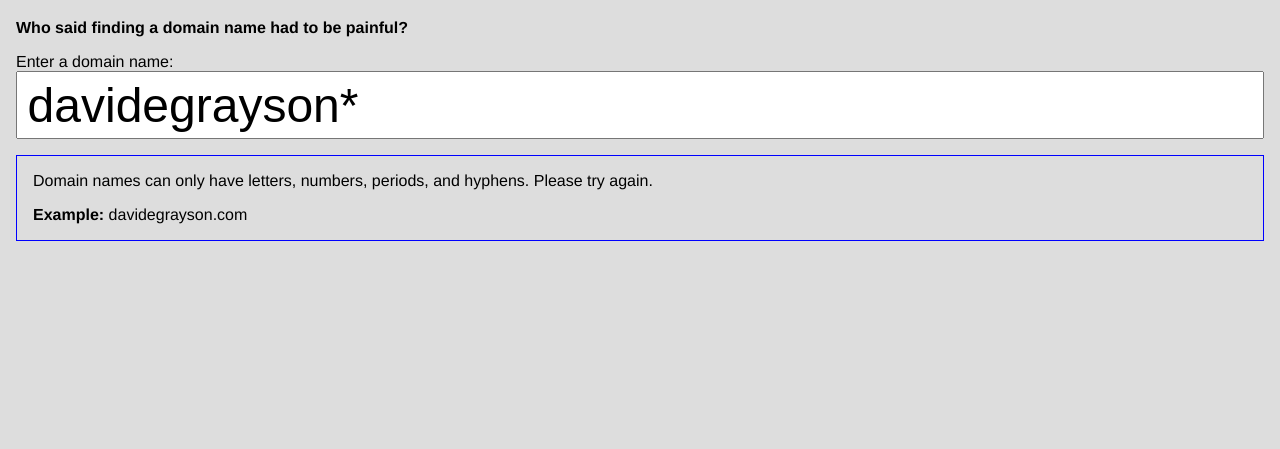
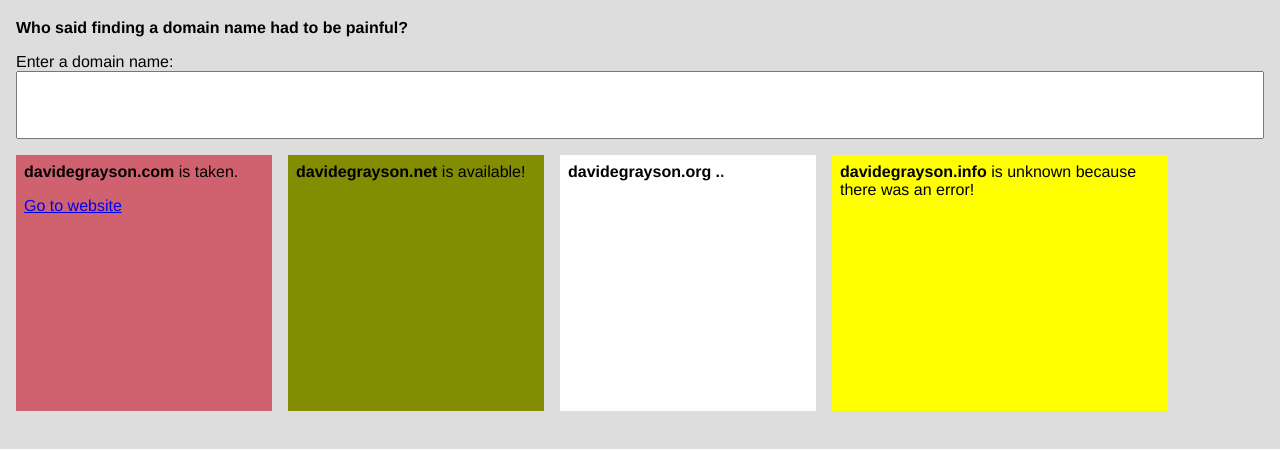
Before and after one commit to DavidEGrayson/websocketwhois, a plain HTML site: page www/index.html in a window 1280 px wide. Shown: the part 77-526 px from the top of the page. Drawn offline with nearby package versions, Linux system fonts and the light colour scheme.

Commit message:
Variable width result boxes.  Uglier colors.  'Go to website' link.

```diff
--- a/www/application.css
+++ b/www/application.css
@@ -47,7 +47,8 @@ label[for=user-input] {
 }
 
 .result {
-  width: 15em;
+  min-width: 15em;
+  max-width: 20em;
   height: 15em;
   padding: 0.5em;
   float: left;
@@ -77,11 +78,11 @@ label[for=user-input] {
 }
 
 .available {
-  background-color : green;
+  background-color: #828d02;
 }
 
 .taken {
-  background-color: red;
+  background-color: #d0626f;
 }
 
 .animatedEllipsis span {
--- a/www/application.js
+++ b/www/application.js
@@ -107,10 +107,13 @@ $(function() {
         break;
       case "taken":
         firstParagraph.appendChild(document.createTextNode(" is taken."));
+        var goToWebsite = document.createElement("a");
+        goToWebsite.href = "http://" + domainResult.name
+        goToWebsite.appendChild(document.createTextNode("Go to website"));
+        resultNode.appendChild(goToWebsite);
         break;
       case "error":
         firstParagraph.appendChild(document.createTextNode(" is unknown because there was an error!"));
-
         break;
       }
       resultArea.appendChild(resultNode);
@@ -120,19 +123,19 @@ $(function() {
   });
 
   // Uncomment the code below to make it easier to debug certain things.
+  //window.setTimeout(function() {
+  //  $("#user-input").val("davidegrayson*");
+  //  keyUpCallback();
+  //}, 500);
+
   window.setTimeout(function() {
-    $("#user-input").val("davidegrayson*");
-    keyUpCallback();
-  }, 500);
-
-  //window.setTimeout(function() {
-  //  domainResults = [
-  //    {name: "davidegrayson.com", state: "taken"},
-  //    {name: "davidegrayson.net", state: "available"},
-  //    {name: "davidegrayson.org", state: "pending"},
-  //    {name: "davidegrayson.info", state: "error"}
-  //  ]
-  //  domainResultsChangeCallbacks.fire();
-  //}, 50);
+    domainResults = [
+      {name: "davidegrayson.com", state: "taken"},
+      {name: "davidegrayson.net", state: "available"},
+      {name: "davidegrayson.org", state: "pending"},
+      {name: "davidegrayson.info", state: "error"}
+    ]
+    domainResultsChangeCallbacks.fire();
+  }, 50);
 
 });
```
